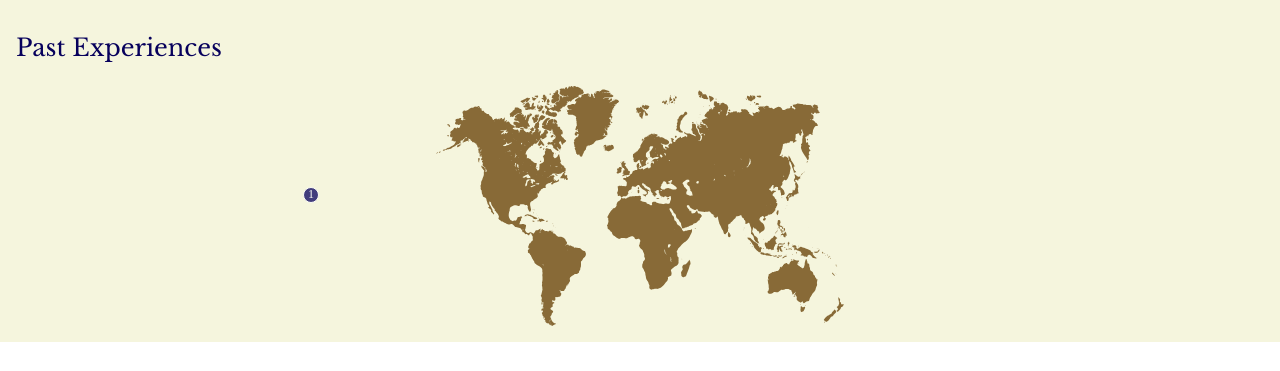
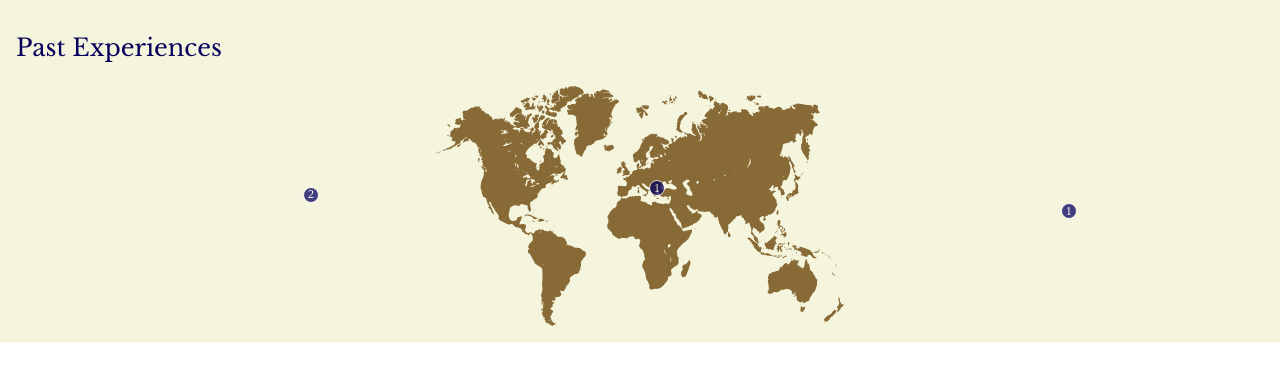
Before and after one commit to emile-tal/emiletal, a React (Vite) app: page / in a window 1280 px wide. Shown: the part 819-1190 px from the top of the page. Built offline with nearby package versions, Linux system fonts and the light colour scheme.

Commit message:
Add experience data with dynamic pins on map

```diff
--- /dev/null
+++ b/src/assets/data/experience.js
@@ -0,0 +1,40 @@
+const experiences = [
+    {
+        title: 'Regional Manager',
+        company: 'FINDATUTOR.CH',
+        location: 'Lausanne, Switzerland',
+        locationShortened: 'lausanne',
+        industry: 'Education',
+        startDate: 'Oct 2023',
+        endDate: 'Jun 2024'
+    },
+    {
+        title: 'Business Development and Investor Relations Intern',
+        company: 'SC Lowy',
+        location: 'New York City, USA',
+        locationShortened: 'nyc',
+        industry: 'Finance',
+        startDate: 'Feb 2023',
+        endDate: 'Jul 2023'
+    },
+    {
+        title: 'Finance Assistant',
+        company: 'The Pierre',
+        location: 'New York City, USA',
+        locationShortened: 'nyc',
+        industry: 'Hospitality',
+        startDate: 'Aug 2022',
+        endDate: 'Sep 2022'
+    },
+    {
+        title: 'Trainee Chef',
+        company: 'The Repulse Bay',
+        location: 'Hong Kong',
+        locationShortened: 'hk',
+        industry: 'Hospitality',
+        startDate: 'Apr 2021',
+        endDate: 'Aug 2021'
+    }
+]
+
+export default experiences
--- a/src/components/ExperiencesSection/ExperiencesSection.jsx
+++ b/src/components/ExperiencesSection/ExperiencesSection.jsx
@@ -2,14 +2,20 @@ import './ExperiencesSection.scss'
 
 import { Map } from '../Map/Map'
 import { MapPin } from '../MapPin/MapPin'
+import experiences from '../../assets/data/experience'
 
 export function ExperiencesSection() {
+
+    const experienceLocations = ["nyc", "lausanne", "hk"]
+
     return (
         <section className='experiences'>
             <h2 className='experiences__heading'>Past Experiences</h2>
             <div className='experiences__map-container'>
                 <Map />
-                <MapPin />
+                {experienceLocations.map((location) => (
+                    <MapPin location={location} experiences={experiences.filter(experience => experience.locationShortened === location)} />
+                ))}
             </div>
         </section>
     )
--- a/src/components/MapPin/MapPin.jsx
+++ b/src/components/MapPin/MapPin.jsx
@@ -1,9 +1,11 @@
 import './MapPin.scss'
 
-export function MapPin() {
+export function MapPin({ location, experiences }) {
+
+
     return (
-        <div className='map-pin'>
-            <span className='map-pin__number'>1</span>
+        <div className={`map-pin map-pin--${location}`}>
+            <span className='map-pin__number'>{experiences.length}</span>
         </div>
     )
 }
--- a/src/components/MapPin/MapPin.scss
+++ b/src/components/MapPin/MapPin.scss
@@ -2,8 +2,6 @@
 
 .map-pin {
     position: absolute;
-    top: 43%;
-    left: 23%;
     background-color: $color4;
     width: 1rem;
     height: 1rem;
@@ -14,6 +12,21 @@
     align-items: center;
     border: 0.01rem solid #FFF;
 
+    &--nyc {
+        top: 43%;
+        left: 23%;
+    }
+
+    &--lausanne {
+        top: 40.5%;
+        right: 48%;
+    }
+
+    &--hk {
+        top: 49%;
+        right: 15%;
+    }
+
     &__number {
         color: #FFF;
         font-size: 0.75rem;
```
